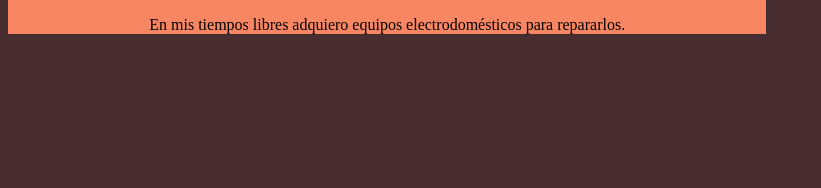
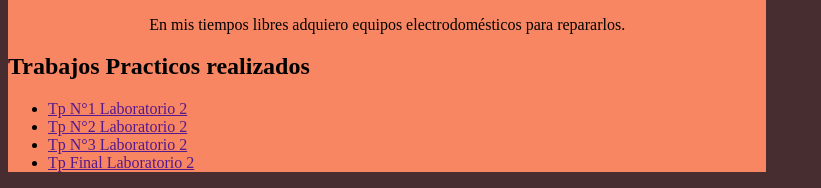
Before and after one commit to juancabralll/juancabralll.github.io, a plain HTML site: page index.html in a window 1280 px wide. Shown: the part 1083-1271 px from the top of the page, without its empty margins (0-821 px from the left). Before the commit the page ends 1133 px from the top, so only its background shows below. Drawn offline with Linux system fonts and the light colour scheme.

Commit message:
Añadí seccion de Trabajos prácticos

```diff
--- a/index.html
+++ b/index.html
@@ -32,6 +32,18 @@
                     <p>En mis tiempos libres adquiero equipos electrodomésticos para repararlos.</p>
 
             </div>
+
+            <div class="Trabajos Practicos">
+                <h2>Trabajos Practicos realizados</h2>
+                <ul>
+                    <li><a href="" target="_blank">Tp N°1 Laboratorio 2</a></li>
+                    <li><a href="" target="_blank">Tp N°2 Laboratorio 2</a></li>
+                    <li><a href="" target="_blank">Tp N°3 Laboratorio 2</a></li>
+                    <li><a href="" target="_blank">Tp Final Laboratorio 2</a></li>
+                </ul>
+            </div>
+        </div>
+
         </div>
     </body>
 </html>
```
